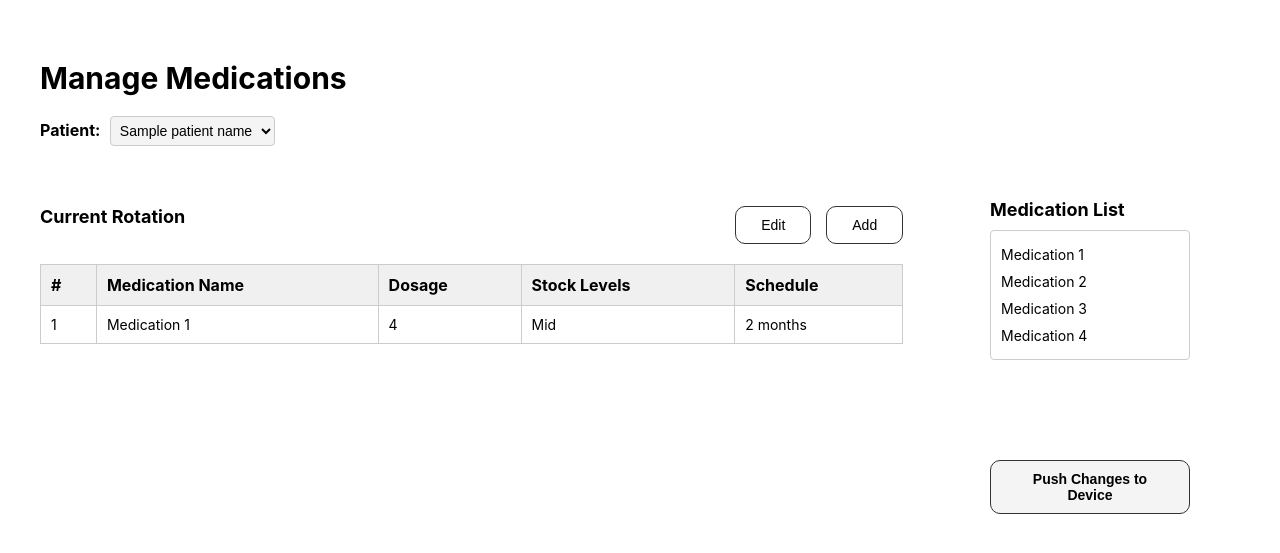
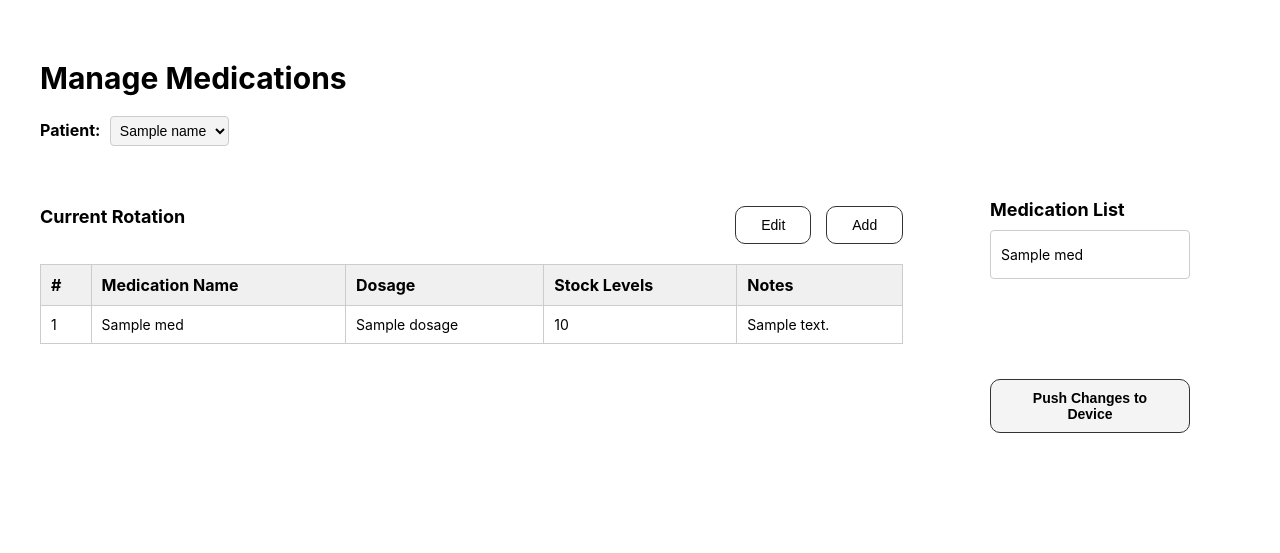
Before and after one commit to mlabeeba/Pill_Dispenser, a Flask app: template templates/medications.html in a window 1280 px wide. Shown: the part 71-624 px from the top of the page. Run offline with Flask 3, Linux system fonts and the light colour scheme; the template is opened without the code that fills it: most values are stand-ins (such as "Sample title", 1, 10 or a date in 2020); parts of the project's set-up code (start-up, migrations or seed data) failed here and were passed over.

Commit message:
Updated Medications page

```diff
--- a/app.py
+++ b/app.py
@@ -7,8 +7,8 @@ from database import *
 
 app = Flask(__name__)
 app.config['SECRET_KEY'] = secrets.token_hex(16) #generate randome secret key for the session
-patient_names = [name[0] for name in get_all_patient_names()]  # Get names from database
-patients = get_all_patients()
+# patient_names = [name[0] for name in get_all_patient_names()]  # Get names from database
+# my_patients = get_my_patients(session['pharmacist_id'])
 
 @app.route('/')
 def root():
@@ -47,7 +47,11 @@ def dashboard():
 
 @app.route('/medications')
 def medications():
-    return render_template('medications.html', patient_names=patient_names)
+    patient_list = get_my_patients(session['pharmacist_id'])
+    for patient in patient_list:
+        medication_list = get_medications_by_patient_id(patient.patient_id)
+
+    return render_template('medications.html', patient_names = patient_list, medications = medication_list)
 
 @app.route('/schedule')
 def schedule():
@@ -64,18 +68,11 @@ def managepatients():
     if search_term:
         patients_list = search_patients_by_name(search_term)
     else:
-        patients_list = get_all_patients()
+        patients_list = get_my_patients(session['pharmacist_id'])
 
     # Check and format DOB for each patient
     for patient in patients_list:
-        if isinstance(patient.dob, str):
-            try:
-                # Try to parse the string to a datetime object
-                patient.dob = datetime.strptime(patient.dob, '%Y-%m-%d %H:%M:%S')  # Adjust format if needed
-            except ValueError:
-                # Handle the case if the format doesn't match
-                pass
-        if isinstance(patient.dob, datetime):
+        if isinstance(patient.dob, datetime.date):
             # Format datetime object to desired string format
             patient.dob = patient.dob.strftime('%Y-%m-%d')
 
--- a/database.py
+++ b/database.py
@@ -44,6 +44,9 @@ def search_patients_by_name(name):
 def get_all_patients():
     return db_session.query(Patients).all()
 
+def get_my_patients(pharmacist_id):
+    return db_session.query(Patients).filter(Patients.pharmacist_id == pharmacist_id).all()
+
 def get_all_patient_names():
     return db_session.query(Patients.name).all()
 
@@ -55,7 +58,7 @@ class Medications(Base):
     name = Column(String(100))
     stock_level = Column(Integer)
     notes = Column(String(100))
-    dose = Column(Integer)
+    dosage = Column(Integer)
 
 def get_medications_by_patient_id(patient_id):
     return db_session.query(Medications).filter(Medications.patient_id == patient_id).all()
--- a/templates/manage-patients.html
+++ b/templates/manage-patients.html
@@ -38,7 +38,7 @@
         <tbody id="patientsTableBody">
             {% for patient in patients %}
                 <tr>
-                    <td>{{ patient.patient_name }}</td>
+                    <td>{{ patient.name }}</td>
                     <td>{{ patient.age }}</td>
                     <td>{{ patient.dob }}</td>
                     <!-- <td>{{ patient.medications }}</td> -->
@@ -70,7 +70,7 @@
                     data.forEach(patient => {
                         const row = document.createElement('tr');
                         row.innerHTML = `
-                            <td>${patient.patient_name}</td>
+                            <td>${patient.name}</td>
                             <td>${patient.age}</td>
                             <td>${patient.dob}</td>
                             <!-- <td>${patient.medications}</td> -->
--- a/templates/medications.html
+++ b/templates/medications.html
@@ -18,8 +18,8 @@
             <div class="dropdown">
                 <label for="patient">Patient:</label>
                 <select id="patient" name="patient">
-                    {% for name in patient_names %}
-                        <option>{{ name }}</option>
+                    {% for patient in patient_names %}
+                        <option>{{ patient.name }}</option>
                     {% endfor %}
                 </select>
             </div>
@@ -43,15 +43,19 @@
                             <th>Medication Name</th>
                             <th>Dosage</th>
                             <th>Stock Levels</th>
-                            <th>Schedule</th>
+                            <!--<th>Schedule</th>-->
+                            <th>Notes</th>
                         </tr>
+                        {% for med in medications %}
                         <tr>
-                            <td>1</td>
-                            <td>Medication 1</td>
-                            <td>4</td>
-                            <td>Mid</td>
-                            <td>2 months</td>
+                            <td>{{ med.medication_id }}</td>
+                            <td>{{ med.name }}</td>
+                            <td>{{ med.dosage }}</td>
+                            <td>{{ med.stock_level }}</td>
+                            <!-- <td>{{ med.schedule }}</td> -->
+                            <td>{{ med.notes }}</td>
                         </tr>
+                        {% endfor %}
                     </table>
                 </div>
             </div>
@@ -59,12 +63,11 @@
             <div class="med-list">
                 <h4>Medication List</h4>
                 <ul>
-                    <li>Medication 1</li>
-                    <li>Medication 2</li>
-                    <li>Medication 3</li>
-                    <li>Medication 4</li>
+                    {% for med in medications %}
+                        <li>{{ med.name }}</li>
+                    {% endfor %}
                 </ul>
-                <button type="button">Push Changes to Device</button>
+                <button type="button" id="push-changes-btn">Push Changes to Device</button>
             </div>
         </div>
     </div>
```
